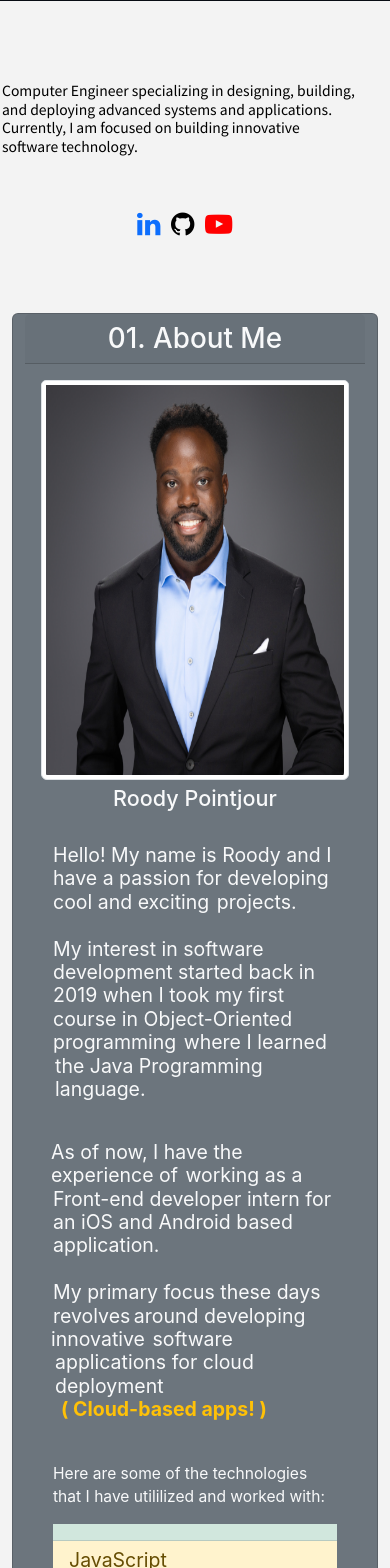
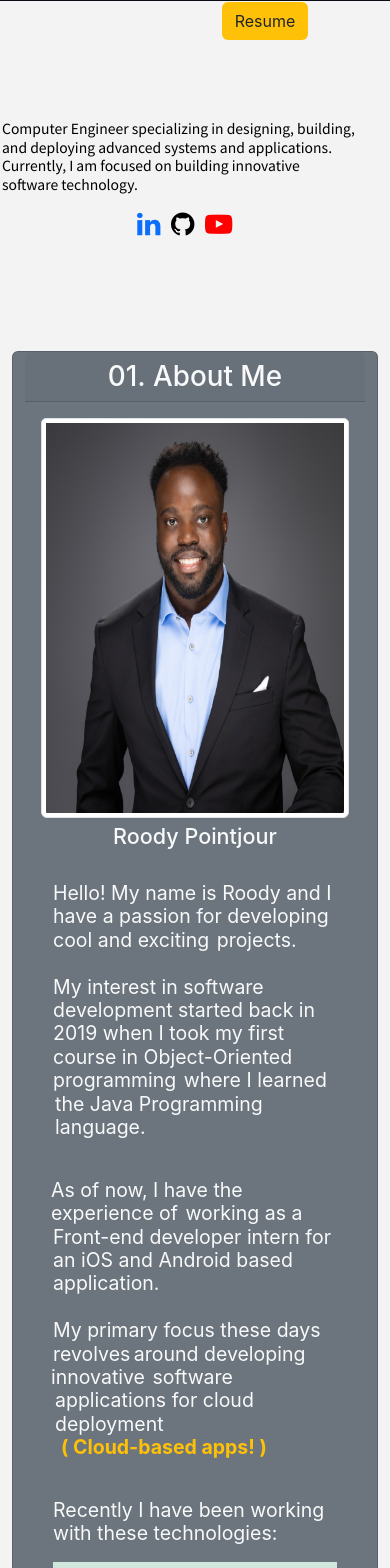
Before and after one commit to rpointjour/digital_business_card, a React (Create React App) app: page / in a window 390 px wide. Shown: the part 431-1999 px from the top of the page. Built offline with nearby package versions, Linux system fonts and the light colour scheme.

Commit message:
added resume link for mobile

```diff
--- a/src/Components/AboutMe.js
+++ b/src/Components/AboutMe.js
@@ -35,7 +35,7 @@ function AboutMe(){
                     for an iOS and Android based application.<br /><br/> My primary focus these days revolves <span id='around' style={{position:"relative", right:"8px"}}>around developing innovative</span> software <span id='soft' style={{position:"relative", left:"12px"}}>applications for cloud deployment</span><br /><b className="cloud text-warning">( Cloud-based apps! )</b>
                     </p>
                     <p className='card-text text-light'>
-                    <br /><span id='here' style={{whiteSpace:"nowrap", textAlign:"left"}}>Here are some of the technologies</span><span id='tech'  style={{whiteSpace:"nowrap", textAlignLast:"left"}}>that I have utililized and worked with:</span>
+                    <br />Recently I have been working with these technologies:
                     </p>
                     <ul className=' list-group list-group-flush' id="lst">
                     <li className='list-group-item list-group-item-success'></li>
--- a/src/Components/App/App.css
+++ b/src/Components/App/App.css
@@ -125,6 +125,9 @@
 }
 @media screen and (min-width:495px)
 {
+  #resume{
+    display:none;
+  }
   .App-summary{
     color:black;
     display:flex;
@@ -140,6 +143,10 @@
 }
 @media screen and (max-width:494px)
 {
+  #resume{
+    text-decoration: none;
+    text-align: center;
+  }
   .App-summary{
     color:black;
     margin: 1px 100px;
--- a/src/Components/Projects.js
+++ b/src/Components/Projects.js
@@ -10,12 +10,12 @@ function Projects(){
             <div class="card-body container-sm">
                 <Carousel />
                 <br />
-                <section className="featured text-light">
+                <section className="featured text-light"><hr />
                 <h3>Turtlebot3 Waffle Pi</h3><br />
                 <button type="button"><a href="/Resume/RJP%20Portfolio%20-%20CE_DBC.pdf" target="blank" rel="noreferrer">Description</a></button>
                 <br /><br />
                 </section><br />
-                <div className="stock text-light">
+                <div className="stock text-light"><hr />
                 <div>
                 <h3>Stock App (Android Studio)</h3><br />
                 <iframe width="560" height="315" src="https://www.youtube.com/embed/m-GYSwUPJE8" title="YouTube video player" frameborder="0" allow="accelerometer; autoplay; clipboard-write; encrypted-media; gyroscope; picture-in-picture" className="stockApp container-sm w-60" allowfullscreen></iframe>
--- a/src/Components/StyleSheets/AboutMe.css
+++ b/src/Components/StyleSheets/AboutMe.css
@@ -63,20 +63,4 @@
   position:inherit;
   right:2px !important;
 }
-#here{
-  font-size: 4vw;
 }
-#tech{
-  font-size: 4vw;
-}
-}
-
-@media screen and (max-width:300px)
-{
-  #here{
-    font-size: 4vw;
-  }
-  #tech{
-    font-size: 4vw;
-  }
-}
--- a/src/Components/Summary.js
+++ b/src/Components/Summary.js
@@ -4,6 +4,7 @@ function Summary(){
 
 return (
     <div className="App-summary container-fluid">
+      <a href="/Resume/Roody-Pointjour-Resume.pdf" id="resume" className="btn btn-link active btn-warning text-dark btn-outline-warning">Resume</a>
       <article>
         <h3 className="facts">
           <div>
```
